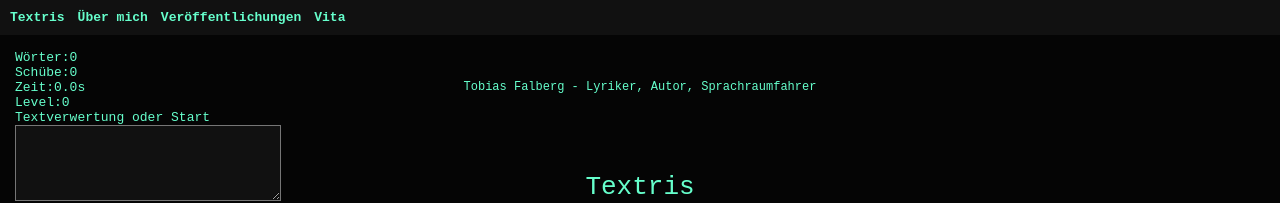
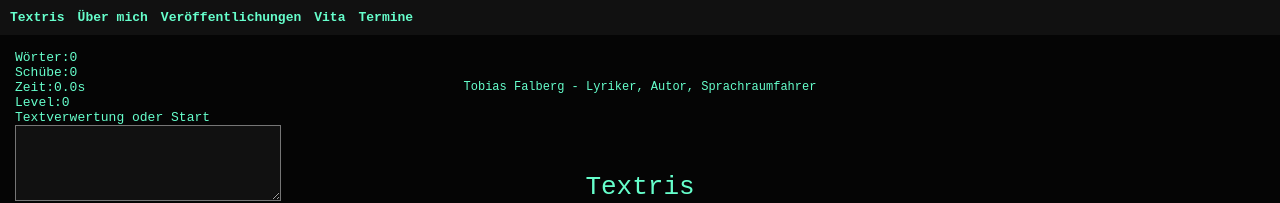
Before and after one commit to tobiasfalberg/tobiasfalberg.github.io, a Jekyll site: the page built from index.html, in a window 1280 px wide. Shown: the top 203 px of the page. Built offline with Jekyll 4.4.1, drawn with Linux system fonts in a browser that asks for light colours.

Commit message:
Update index.html

```diff
--- a/index.html
+++ b/index.html
@@ -150,6 +150,7 @@ textarea {
     <a href="/about/">Über mich</a>
     <a href="/publications/">Veröffentlichungen</a>
     <a href="/vita/">Vita</a>
+    <a href="/termine/">Termine</a>
   </nav>
 
   <!-- ================= SEO HEADLINES ================= -->
```
